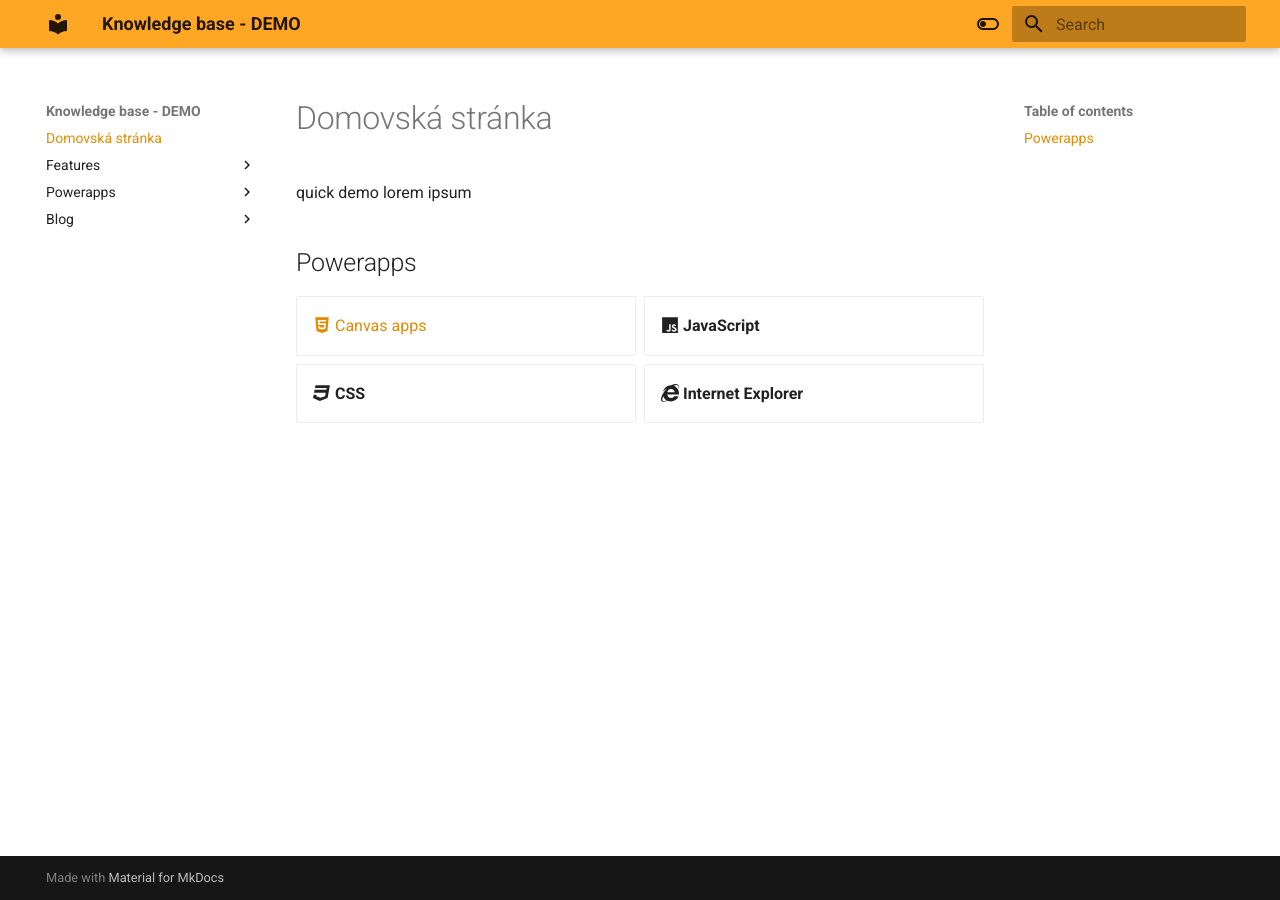
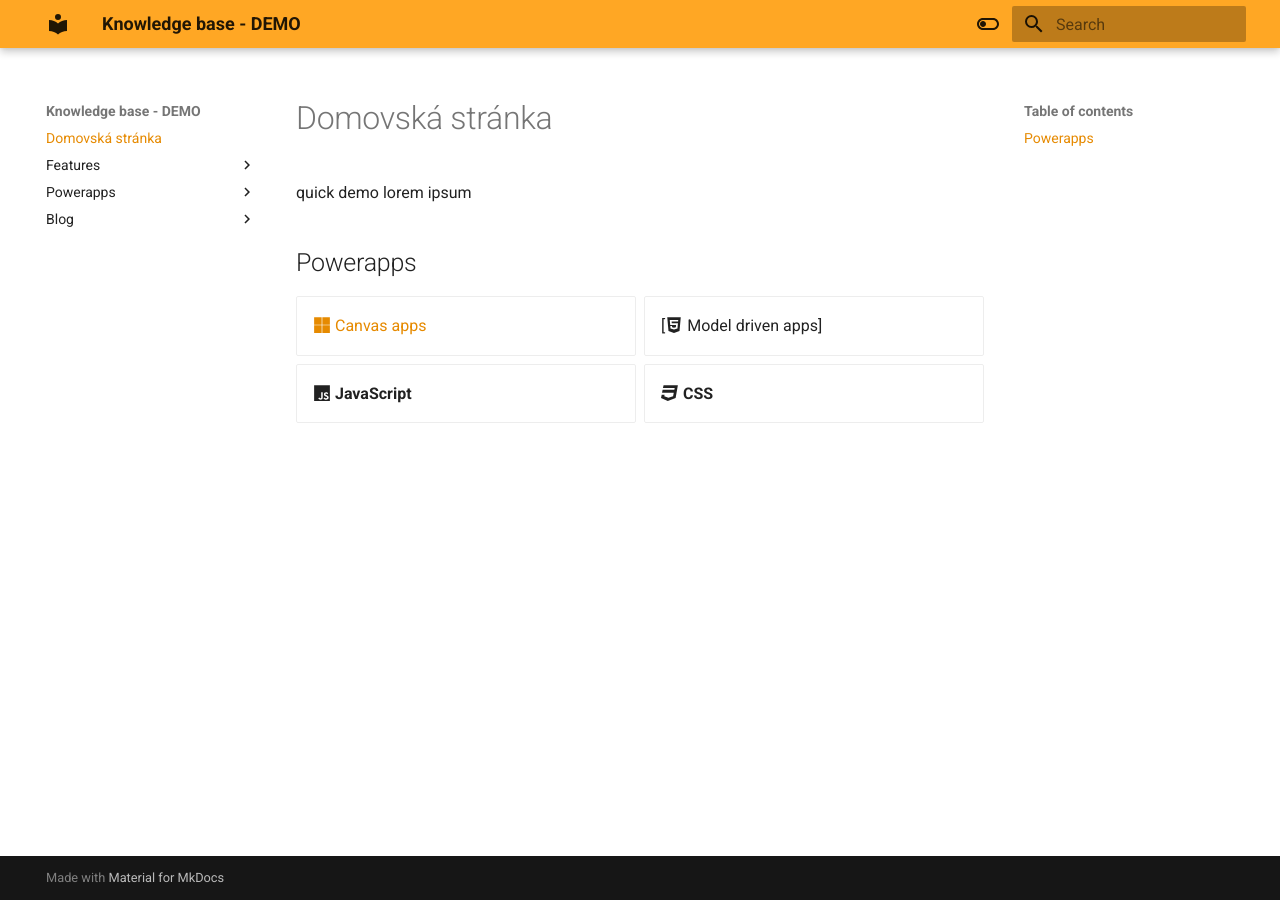
Before and after one commit to fvigh/kb, an MkDocs documentation site: the page built from docs/index.md, in a window 1280 px wide. Built offline with MkDocs 1.6.1 and Material for MkDocs 9.7.7, drawn with Linux system fonts in a browser that asks for light colours.

Commit message:
Update index.md

```diff
--- a/docs/index.md
+++ b/docs/index.md
@@ -6,9 +6,9 @@ quick demo lorem ipsum
 
 <div class="grid cards" markdown>
 
-- [:fontawesome-brands-html5: Canvas apps](Intro.md)
+- [:fontawesome-brands-microsoft: Canvas apps](Intro.md)
+- [:fontawesome-brands-html5: Model driven apps]
 - :fontawesome-brands-js: __JavaScript__
 - :fontawesome-brands-css3: __CSS__
-- :fontawesome-brands-internet-explorer: __Internet Explorer__
 
 </div>
```
